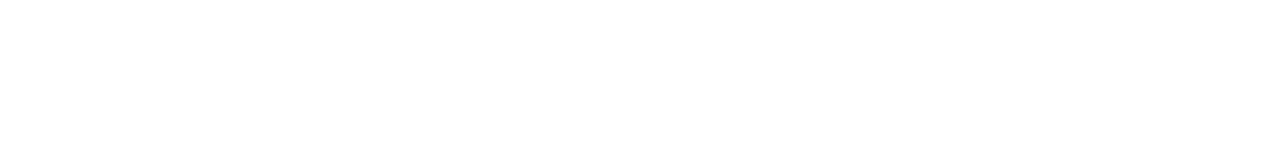
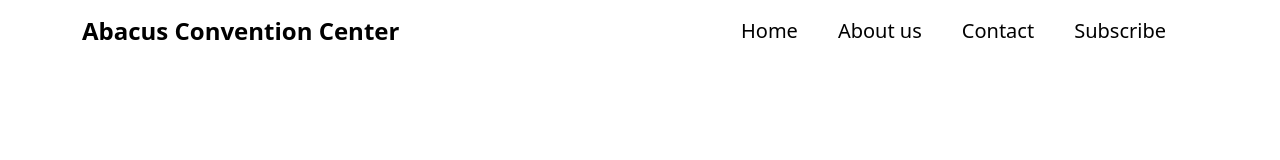
Before and after one commit to Shakilhasan347/bootstrap-responsive-site, a plain HTML site: page index.html in a window 1280 px wide. Drawn offline with nearby package versions, Linux system fonts and the light colour scheme.

Commit message:
adding navigation bar

```diff
--- a/index.html
+++ b/index.html
@@ -5,10 +5,43 @@
     <meta name="viewport" content="width=device-width, initial-scale=1">
     <title>Responsive layout with bootstrap</title>
     <link href="https://cdn.jsdelivr.net/npm/bootstrap@5.3.0-alpha3/dist/css/bootstrap.min.css" rel="stylesheet" integrity="sha384-KK94CHFLLe+nY2dmCWGMq91rCGa5gtU4mk92HdvYe+M/SXH301p5ILy+dN9+nJOZ" crossorigin="anonymous">
+    <link rel="preconnect" href="https://fonts.gstatic.com" crossorigin>
+    <link href="https://fonts.googleapis.com/css2?family=Open+Sans:wght@400;600;800&family=Poppins:wght@100;300;400;500;600;700;800&family=Raleway:wght@200;300&family=Roboto:wght@500&display=swap" rel="stylesheet">
     <link rel="stylesheet" href="style.css">
   </head>
   <body>
+  <section class="container-fluid">
+    <nav class="navbar navbar-expand-lg">
+        <div class="container">
+          <button class="navbar-toggler" type="button" data-bs-toggle="collapse" data-bs-target="#navbarTogglerDemo03" aria-controls="navbarTogglerDemo03" aria-expanded="false" aria-label="Toggle navigation">
+            <span class="navbar-toggler-icon"></span>
+          </button>
+          <a class="navbar-brand fs-4 fw-bold" href="#">Abacus Convention Center</a>
+          <div class="collapse navbar-collapse" id="navbarTogglerDemo03">
+            <ul class="navbar-nav ms-auto mb-2 mb-lg-0 fs-5  ">
+              <li class="nav-item me-4">
+                <a class="nav-link text-black " aria-current="page" href="#">Home</a>
+              </li>
+              <li class="nav-item me-4">
+                <a class="nav-link text-black" href="#">About us</a>
+              </li>
+              <li class="nav-item me-4">
+                <a class="nav-link text-black" href="#">Contact</a>
+              </li>
+              <li class="nav-item me-4">
+                <a class="nav-link text-black" href="#">Subscribe</a>
+              </li>
 
+            </ul>
+
+          </div>
+        </div>
+      </nav>
+
+  </section>
+  <section >
+
+  </section>
 
 
 
```
